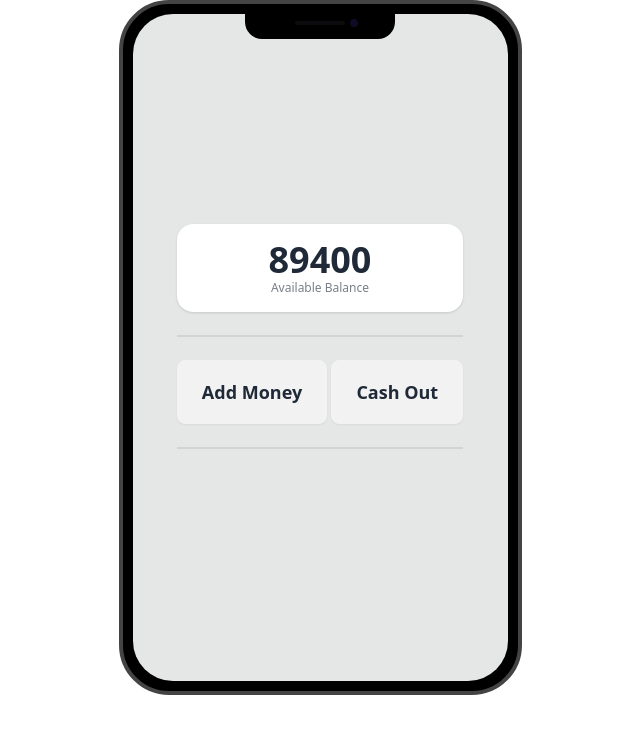
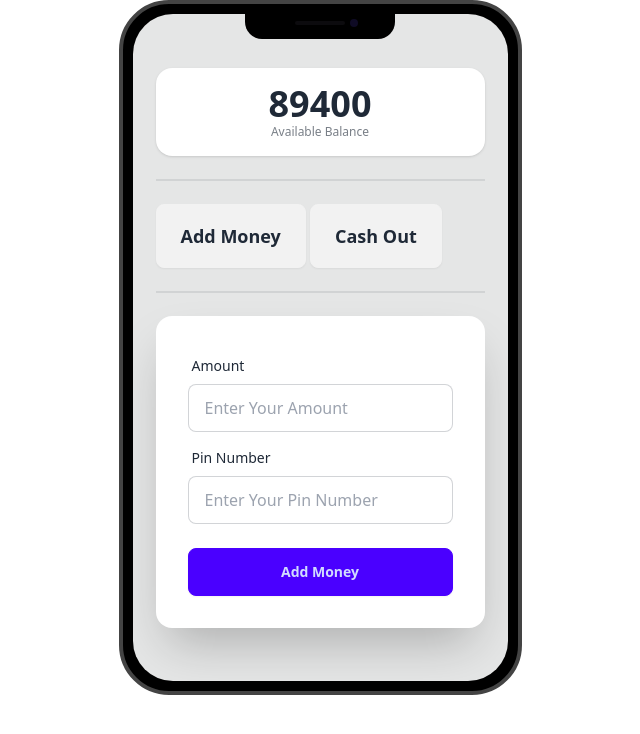
Before and after one commit to devshihab24/banking-acc, a plain HTML site: page js/home.html in a window 1280 px wide. Both pictures are taken after a click on the button "Add Money". Shown: the whole page, without its empty margins (320-960 px from the left). Drawn offline with nearby package versions, Linux system fonts and the light colour scheme.

Commit message:
second commit

```diff
--- a/js/home.html
+++ b/js/home.html
@@ -30,7 +30,7 @@
                 <button id="add-money" class="btn btn-lg">Add Money</button>
                 <button id="cash-out" class="btn btn-lg">Cash Out</button>
               </div>
-              <div class="divider"></div>
+              <div id="second-divider" class="divider hidden"></div>
               <!-- add money start -->
               <div class="add-money-section hidden card bg-base-100 w-full max-w-sm shrink-0 shadow-2xl">
                 <form class="card-body">
@@ -50,30 +50,27 @@
                   </div>
                 </form>
               </div>
-              <div class="divider mt-1 mb-1"></div>
               <!-- add money end -->
 
               <!-- cash out start  -->
+              <div class="cash-out-section hidden card bg-base-100 w-full max-w-sm shrink-0 shadow-2xl">
                 <form class="card-body">
                   <div class="form-control">
                     <label class="label">
-                    <span class="label-text">Phone Number</span>
+                      <span class="label-text">Amount</span>
                     </label>
-                  <input type="text" id="number" placeholder="Input your phone number" class="input input-bordered" required />
+                    <input type="text" placeholder="Enter Your Amount" id="cash-out-amount" class="input input-bordered" required autocomplete="off" />
                   </div>
                   <div class="form-control">
                     <label class="label">
-                    <span class="label-text">Your Pin</span>
+                      <span class="label-text">Pin Number</span>
                     </label>
-                  <input type="password" id="pin" placeholder="Enter your pin number" class="input input-bordered" required />
-                  <label class="label">
-                    <a href="#" class="label-text-alt link link-hover">Forgot password?</a>
-                  </label>
-                </div>
+                    <input id="pin-number-input" type="password" placeholder="Enter Your Pin Number" class="input input-bordered" required />
                   <div class="form-control mt-6">
-                  <button id="login-btn" class="btn btn-primary">Login</button>
+                    <button id="cash-out-btn" class="btn btn-primary">Add Money</button>
                   </div>
                 </form>
+              </div>
               <!-- cash out end -->
             </div>
           </div>
--- a/js/home.js
+++ b/js/home.js
@@ -21,24 +21,28 @@ document
     }
   });
 
-
 // hiden and show hero section
 
-// const addMoneyBtn = document.querySelector("#add-money");
-// const addMoneySection = document.querySelector("#add-money-section")
-// const cashOutSection = document.querySelector("#cash-out-section")
-// const cashOutBtn = document.querySelector("#cash-out");
+const addMoneyBtn = document.querySelector("#add-money");
+const addMoneySection = document.querySelector(".add-money-section");
+const cashOutSection = document.querySelector(".cash-out-section");
+const cashOutBtn = document.querySelector("#cash-out");
+const divider = document.querySelector("#second-divider")
 
-// function showSection(sectionToShow){
-//     addMoneySection.classList.add("hidden");
-//     cashOutSection.classList.add("hidden");
+// function showSection(sectionToShow) {
+//   addMoneySection.classList.add("hidden");
+//   cashOutSection.classList.add("hidden");
 
-//     sectionToShow.classList.remove("hidden");
+//   sectionToShow.classList.remove("hidden");
 // }
 
-// addMoneyBtn.addEventListener("click", function(){
-//     showSection(addMoneySection);
-// })
-// cashOutBtn.addEventListener("click", function(){
-//     showSection(cashOutSection);
-// })
+addMoneyBtn.addEventListener("click", function () {
+  addMoneySection.classList.remove("hidden");
+  divider.classList.remove("hidden");
+  console.log("add money button was clicked");
+});
+cashOutBtn.addEventListener("click", function () {
+  cashOutSection.classList.remove("hidden")
+  addMoneySection.classList.add("hidden")
+  console.log("cash out button was clicked")
+});
```
Lines whose indentation alone changed are shown as unchanged.
